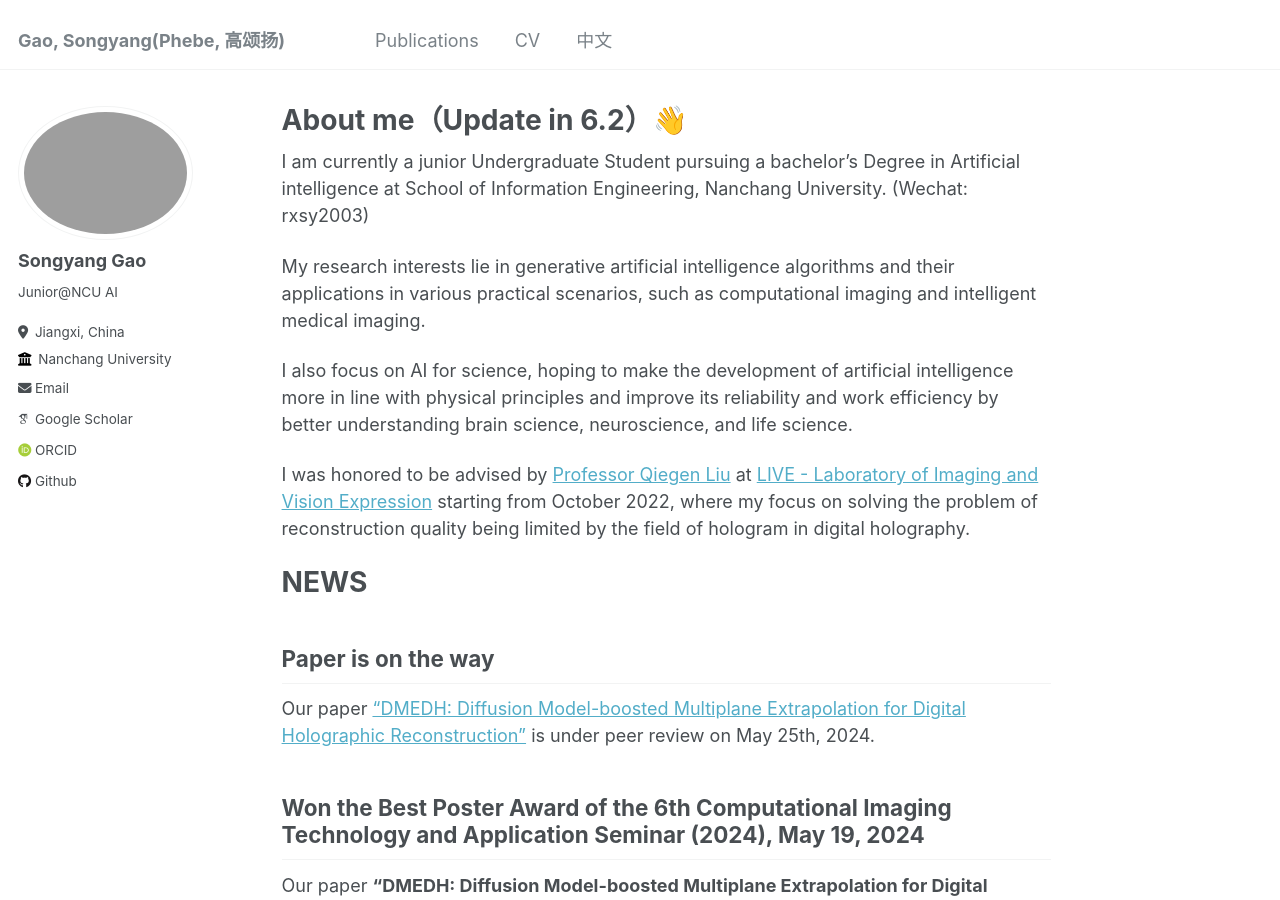
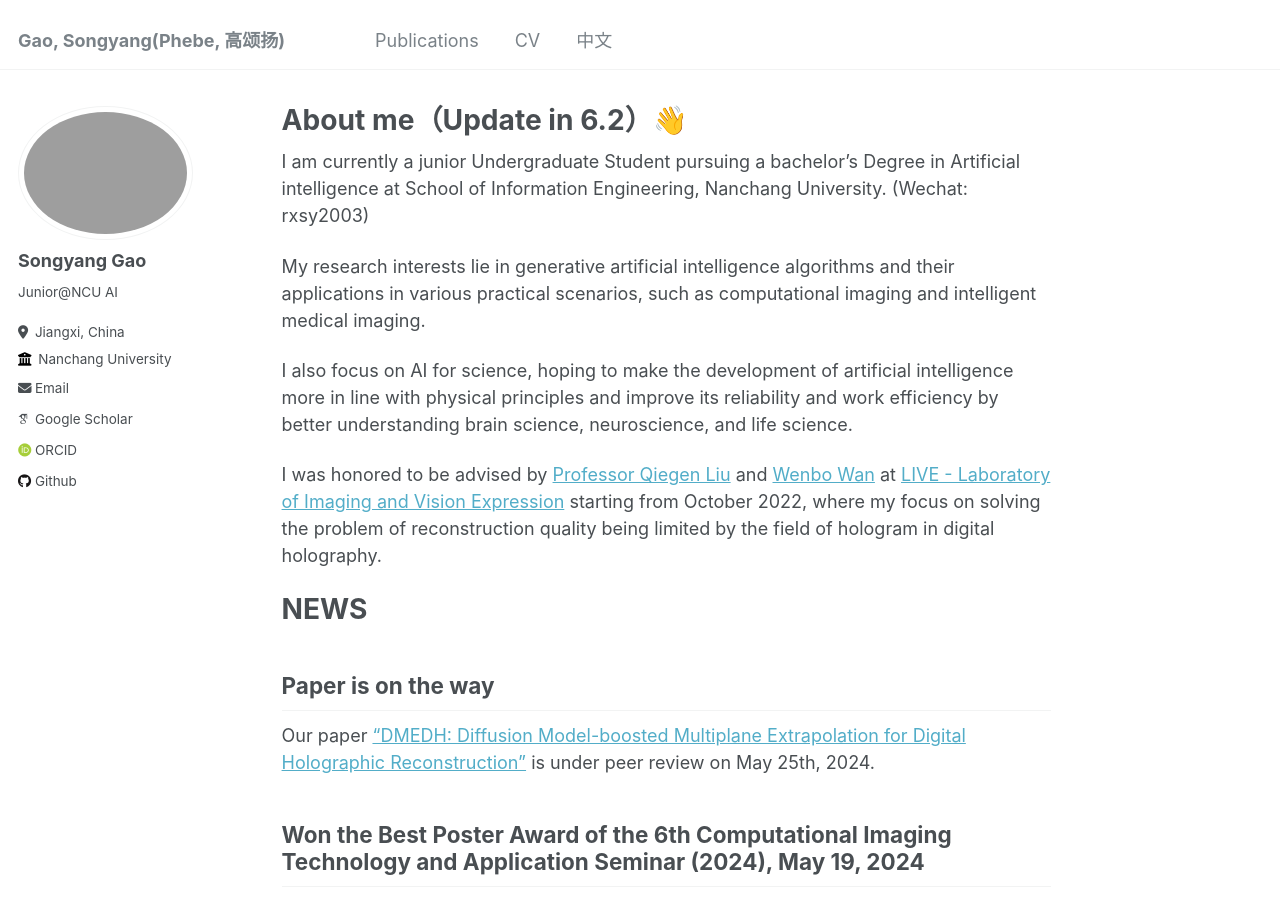
Before and after one commit to songyang0603/songyang0603.github.io, a Jekyll site: the page built from _pages/about.md, in a window 1280 px wide and 900 px high. Built offline with Jekyll 4.4.1, drawn with Linux system fonts in a browser that asks for light colours; some web fonts are replaced.

Commit message:
Update about.md

```diff
--- a/_pages/about.md
+++ b/_pages/about.md
@@ -13,7 +13,7 @@ My research interests lie in generative artificial intelligence algorithms and t
 
 I also focus on AI for science, hoping to make the development of artificial intelligence more in line with physical principles and improve its reliability and work efficiency by better understanding brain science, neuroscience, and life science.
 
-I was honored to be advised by [Professor Qiegen Liu](https://github.com/yqx7150/yqx7150.github.com) at [LIVE - Laboratory of Imaging and Vision Expression](https://www.labxing.com/lab/1018/home) starting from October 2022, where my focus on solving the problem of reconstruction quality being limited by the field of hologram in digital holography.
+I was honored to be advised by [Professor Qiegen Liu](https://github.com/yqx7150/yqx7150.github.com) and [Wenbo Wan](https://teacher.ncu.edu.cn/publish/wanwenbo/) at [LIVE - Laboratory of Imaging and Vision Expression](https://www.labxing.com/lab/1018/home) starting from October 2022, where my focus on solving the problem of reconstruction quality being limited by the field of hologram in digital holography.
 
 # NEWS
 
```
